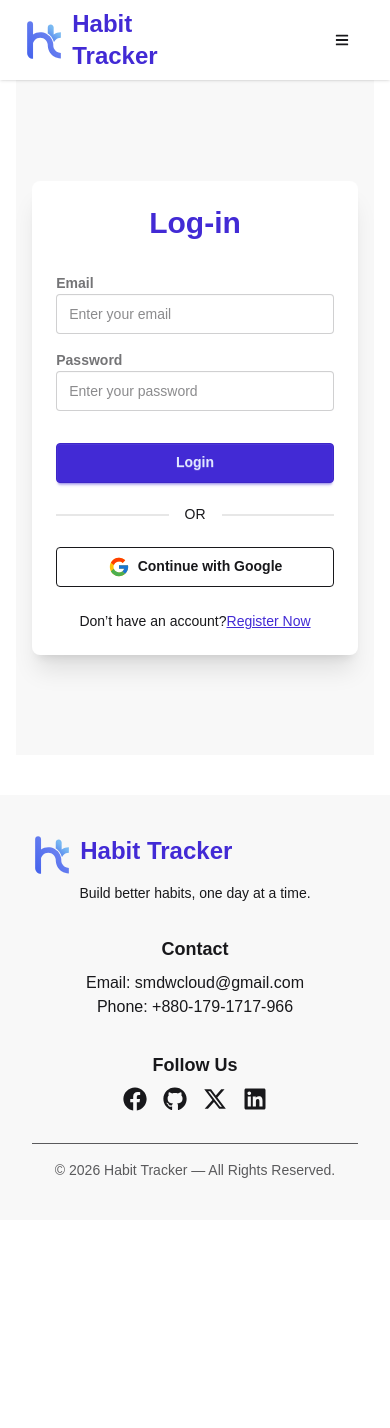
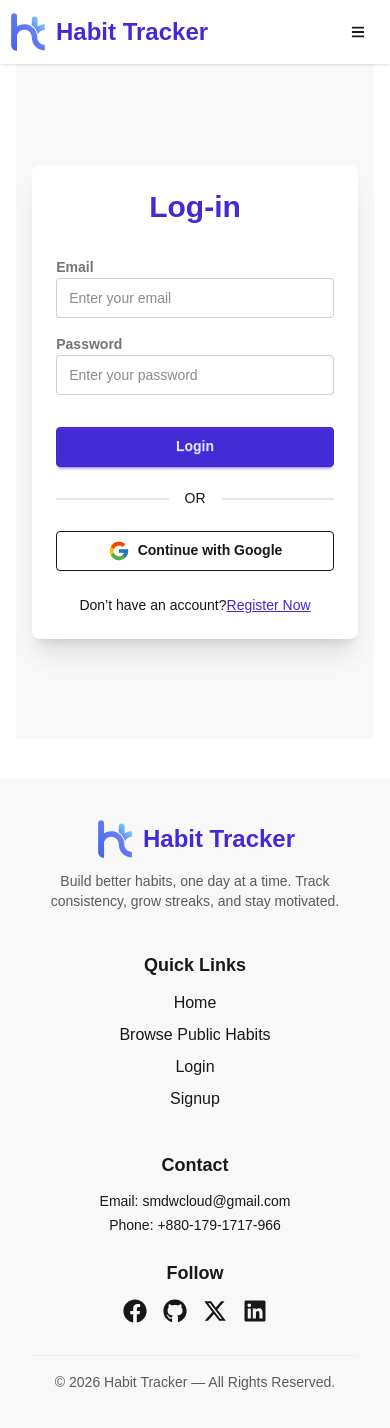
Before and after one commit to SMDpHeroB12/B12A10-C09-Habit-Tracker-Client, a React (Vite) app: page /login in a window 390 px wide. Shown: the top 1428 px of the page. Before the commit the page ends 1220 px from the top, so only its background shows below. Built offline with nearby package versions, Linux system fonts and the light colour scheme; no server answers; a web font is replaced by a local one.

Commit message:
Made footer fully functional with correct links and auth-aware navigation

```diff
--- a/src/components/Footer.jsx
+++ b/src/components/Footer.jsx
@@ -1,68 +1,137 @@
 import { FaFacebook, FaGithub, FaLinkedin } from "react-icons/fa";
 import { FaXTwitter } from "react-icons/fa6";
-import { Link } from "react-router";
+import { Link } from "react-router-dom";
 import logo from "/vite.svg";
+import { useAuth } from "../hooks/useAuth";
 
 const Footer = () => {
+  const { user } = useAuth();
+
+  const socialLinks = [
+    {
+      label: "Facebook",
+      href: "https://facebook.com/shekhmdnayem",
+      icon: <FaFacebook />,
+    },
+    {
+      label: "GitHub",
+      href: "https://github.com/SMDpHeroB12",
+      icon: <FaGithub />,
+    },
+    {
+      label: "X",
+      href: "https://x.com/ShekhMDNayem",
+      icon: <FaXTwitter />,
+    },
+    {
+      label: "LinkedIn",
+      href: "https://www.linkedin.com/in/shekhmdnayem/",
+      icon: <FaLinkedin />,
+    },
+  ];
+
   return (
     <footer className="bg-base-200 text-base-content mt-10">
       <div className="w-11/12 mx-auto px-4 py-10">
-        <div className="grid grid-cols-1 md:grid-cols-3 gap-8 text-center md:text-left">
-          {/* Logo & Name */}
+        <div className="grid grid-cols-1 md:grid-cols-3 gap-10 text-center md:text-left">
+          {/* Brand */}
           <div>
-            <div className="flex">
-              <img className="h-10 mr-2" src={logo} alt="" />
+            <div className="flex items-center justify-center md:justify-start gap-2">
+              <img className="h-10" src={logo} alt="Habit Tracker Logo" />
               <h2 className="text-2xl font-bold text-primary">Habit Tracker</h2>
             </div>
-            <p className="mt-2 text-sm">
-              Build better habits, one day at a time.
+            <p className="mt-3 text-sm text-base-content/70 max-w-xs mx-auto md:mx-0">
+              Build better habits, one day at a time. Track consistency, grow
+              streaks, and stay motivated.
             </p>
           </div>
 
-          {/* Contact Info */}
+          {/* Quick Links (WORKING LINKS ONLY) */}
           <div>
-            <h3 className="font-semibold text-lg mb-2">Contact</h3>
-            <p>Email: smdwcloud@gmail.com</p>
-            <p>Phone: +880-179-1717-966</p>
+            <h3 className="font-semibold text-lg mb-3">Quick Links</h3>
+            <ul className="space-y-2">
+              <li>
+                <Link className="link link-hover" to="/">
+                  Home
+                </Link>
+              </li>
+              <li>
+                <Link className="link link-hover" to="/browse">
+                  Browse Public Habits
+                </Link>
+              </li>
+
+              {!user ? (
+                <>
+                  <li>
+                    <Link className="link link-hover" to="/login">
+                      Login
+                    </Link>
+                  </li>
+                  <li>
+                    <Link className="link link-hover" to="/signup">
+                      Signup
+                    </Link>
+                  </li>
+                </>
+              ) : (
+                <>
+                  <li>
+                    <Link className="link link-hover" to="/add-habit">
+                      Add Habit
+                    </Link>
+                  </li>
+                  <li>
+                    <Link className="link link-hover" to="/my-habits">
+                      My Habits
+                    </Link>
+                  </li>
+                </>
+              )}
+            </ul>
           </div>
 
-          {/* Social Links */}
+          {/* Contact + Social */}
           <div>
-            <h3 className="font-semibold text-lg mb-2">Follow Us</h3>
+            <h3 className="font-semibold text-lg mb-3">Contact</h3>
+            <div className="space-y-1 text-sm">
+              <p>
+                Email:{" "}
+                <a
+                  className="link link-hover"
+                  href="mailto:smdwcloud@gmail.com"
+                >
+                  smdwcloud@gmail.com
+                </a>
+              </p>
+              <p>
+                Phone:{" "}
+                <a className="link link-hover" href="tel:+8801791717966">
+                  +880-179-1717-966
+                </a>
+              </p>
+            </div>
+
+            <h3 className="font-semibold text-lg mt-6 mb-3">Follow</h3>
             <div className="flex justify-center md:justify-start gap-4 text-2xl">
-              <Link
-                className="hover:text-primary transition"
-                to="https://facebook.com/shekhmdnayem"
-                target="_blank"
-              >
-                <FaFacebook />
-              </Link>
-              <Link
-                className="hover:text-primary transition"
-                to="https://github.com/SMDpHeroB12"
-                target="_blank"
-              >
-                <FaGithub />
-              </Link>
-              <Link
-                className="hover:text-primary transition"
-                to="https://x.com/ShekhMDNayem"
-                target="_blank"
-              >
-                <FaXTwitter />
-              </Link>
-              <Link
-                className="hover:text-primary transition"
-                to="https://www.linkedin.com/in/shekhmdnayem/"
-                target="_blank"
-              >
-                <FaLinkedin />
-              </Link>
+              {socialLinks.map((s) => (
+                <a
+                  key={s.label}
+                  className="hover:text-primary transition"
+                  href={s.href}
+                  target="_blank"
+                  rel="noopener noreferrer"
+                  aria-label={s.label}
+                  title={s.label}
+                >
+                  {s.icon}
+                </a>
+              ))}
             </div>
           </div>
         </div>
 
-        <div className="border-t mt-8 pt-4 text-center text-sm opacity-70">
+        <div className="border-t border-base-300 mt-8 pt-4 text-center text-sm text-base-content/70">
           © {new Date().getFullYear()} Habit Tracker — All Rights Reserved.
         </div>
       </div>
--- a/src/components/Navbar.jsx
+++ b/src/components/Navbar.jsx
@@ -44,7 +44,7 @@ const Navbar = () => {
 
   return (
     <div className="shadow-sm bg-base-100 sticky top-0 z-50">
-      <nav className="navbar w-11/12 mx-auto">
+      <nav className="navbar sm:w-11/12 mx-auto">
         <div className="navbar-start w-2/3 lg:w-1/2">
           {/* Logo / Brand Name */}
           <img className="h-10 mr-2" src={logo} alt="Habit Tracker Logo" />
@@ -66,9 +66,9 @@ const Navbar = () => {
         </div>
 
         {/* Right Side (Auth) */}
-        <div className="navbar-end">
+        <div className="navbar-end w-1/3 lg:w-1/2 flex justify-end items-center ">
           {!user ? (
-            <div className="space-x-2 flex">
+            <div className="space-x-2 flex ">
               <Link
                 to="/login"
                 className="btn btn-outline btn-sm hidden lg:inline-flex"
@@ -117,7 +117,7 @@ const Navbar = () => {
 
                 <div className="divider my-1"></div>
 
-                {/* Advanced menu items (A10-ready) */}
+                {/* Advanced menu items */}
                 <li onClick={closeMobileMenu}>
                   <Link to="/profile">Profile</Link>
                 </li>
@@ -137,7 +137,7 @@ const Navbar = () => {
           )}
 
           {/* For Mobile */}
-          <div className="lg:hidden ml-2">
+          <div className="lg:hidden ml-2 ">
             <button
               className="btn btn-ghost"
               onClick={() => setMenuOpen(!menuOpen)}
@@ -150,20 +150,24 @@ const Navbar = () => {
 
         {/* Mobile Menu Drawer */}
         {menuOpen && (
-          <div className="absolute top-full left-0 w-full bg-base-100 shadow-lg lg:hidden">
-            <ul className="menu p-3">
+          <div className="absolute top-full left-0 w-full bg-base-100 shadow-lg lg:hidden ">
+            <ul className="menu p-3 w-full gap-2">
               {publicLinks}
               {user && privateLinks}
 
-              <div className="divider my-2"></div>
+              <div className="divider my-2 "></div>
 
               {!user ? (
                 <>
                   <li onClick={closeMobileMenu}>
-                    <Link to="/login">Login</Link>
+                    <Link to="/login" className="btn btn-neutral btn-outline">
+                      Login
+                    </Link>
                   </li>
                   <li onClick={closeMobileMenu}>
-                    <Link to="/signup">Signup</Link>
+                    <Link to="/signup" className="btn btn-primary ">
+                      Signup
+                    </Link>
                   </li>
                 </>
               ) : (
@@ -175,7 +179,10 @@ const Navbar = () => {
                     <Link to="/dashboard">Dashboard Home</Link>
                   </li>
                   <li>
-                    <button onClick={handleLogout} className="text-red-500">
+                    <button
+                      onClick={handleLogout}
+                      className="btn btn-error btn-outline btn-soft"
+                    >
                       Log Out
                     </button>
                   </li>
```
